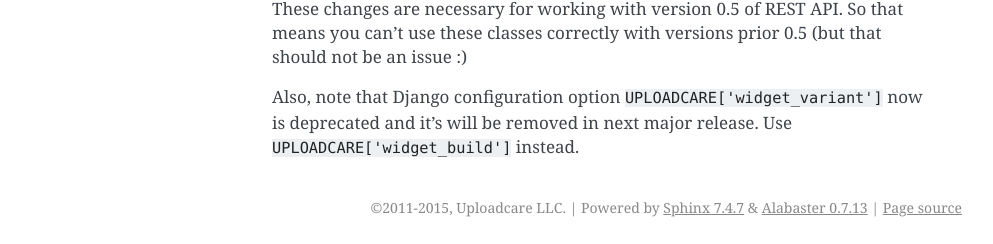
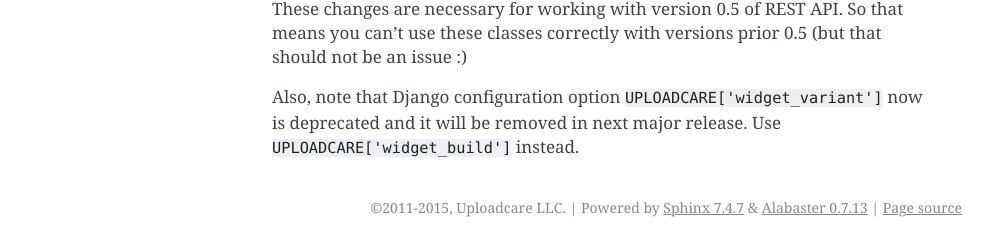
Before and after one commit to uploadcare/pyuploadcare, a Sphinx documentation site: the page built from docs/install.rst, in a window 1280 px wide. Shown: the part 983-1227 px from the top of the page, without its empty margins (148-1141 px from the left). Built offline with Sphinx 7.4.7, drawn with Linux system fonts in a browser that asks for light colours.

Commit message:
Fix grammar

```diff
--- a/docs/install.rst
+++ b/docs/install.rst
@@ -57,5 +57,5 @@ So that means you can’t use these classes correctly with versions prior 0.5
 (but that should not be an issue :)
 
 Also, note that Django configuration option ``UPLOADCARE['widget_variant']``
-now is deprecated and it’s will be removed in next major release. Use
+now is deprecated and it will be removed in next major release. Use
 ``UPLOADCARE['widget_build']`` instead.
```
